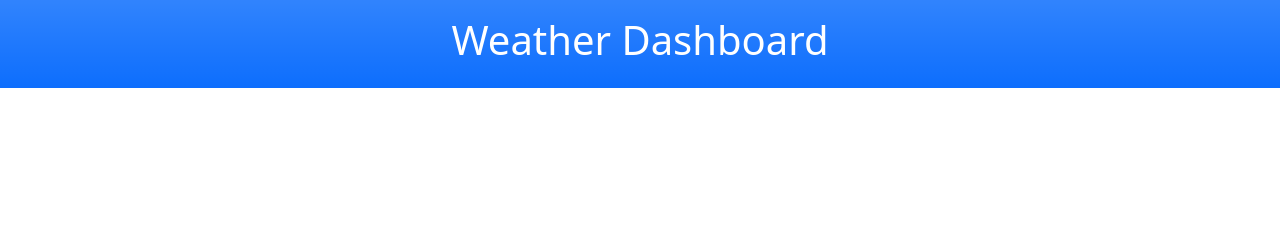
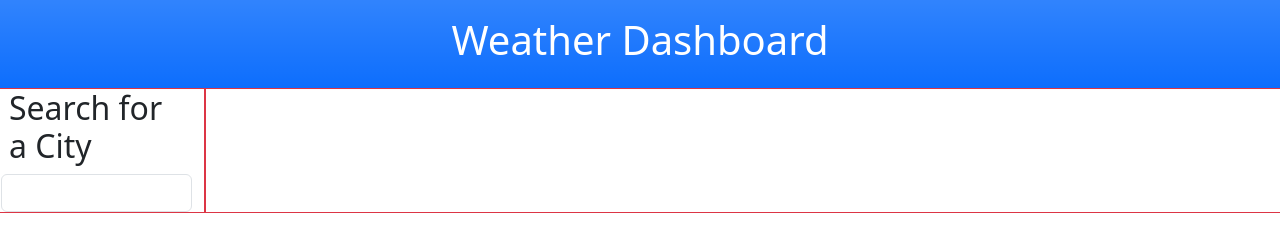
Before and after one commit to gisellerx/challenge6-Weather-dashboard, a plain HTML site: page index.html in a window 1280 px wide. Drawn offline with nearby package versions, Linux system fonts and the light colour scheme.

Commit message:
added search section for a city

```diff
--- a/index.html
+++ b/index.html
@@ -12,6 +12,14 @@
         <h1>Weather Dashboard</h1>
     </header>
 
+    <div class="row">
+        <div class="col-12 col-sm-2 border border-danger">
+            <h2 class="mx-2">Search for a City</h2>
+            <input type="text" class="form-control" aria-label="Sizing example input" aria-describedby="inputGroup-sizing-default">
+        </div>
+        <div class="col-12 col-sm-10 border border-danger"></div>
+    </div>
+
 <script src="./assets/js/script.js"></script>
 </body>
 </html>
```
